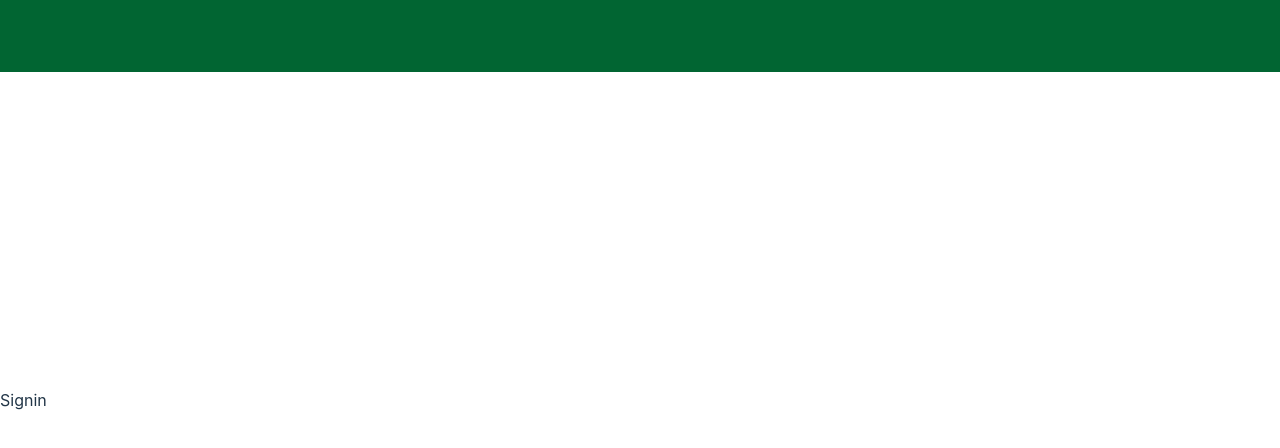
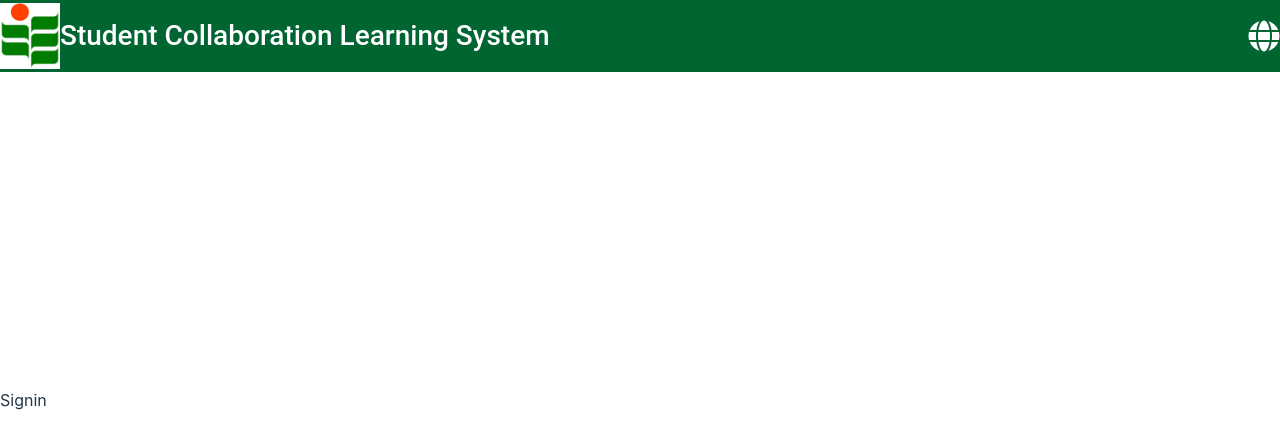
Before and after one commit to suni896/alic-frontend, a React (Vite) app: page / in a window 1280 px wide. Shown: the top 448 px of the page. Built offline with nearby package versions, Linux system fonts and the light colour scheme.

Commit message:
initial navbar design

```diff
--- a/package.json
+++ b/package.json
@@ -12,11 +12,13 @@
   "dependencies": {
     "@emotion/react": "^11.14.0",
     "@emotion/styled": "^11.14.0",
+    "@fontsource/roboto": "^5.1.1",
     "@mui/material": "^6.3.1",
     "@types/react-router-dom": "^5.3.3",
     "@types/styled-components": "^5.1.34",
     "react": "^18.3.1",
     "react-dom": "^18.3.1",
+    "react-icons": "^5.4.0",
     "react-router-dom": "^7.1.1",
     "styled-components": "^6.1.14"
   },
--- a/src/components/Navbar.tsx
+++ b/src/components/Navbar.tsx
@@ -1,5 +1,11 @@
-import React from "react";
+import { useState } from "react";
 import styled from "styled-components";
+import logo from "../assets/Logo.png";
+import { FaGlobe } from "react-icons/fa";
+
+interface LanguageDropdownProps {
+  show: boolean;
+}
 
 const Container = styled.div`
   position: fixed;
@@ -8,11 +14,90 @@ const Container = styled.div`
   width: 100%;
   height: 72px;
   background-color: #016532;
-  padding: 0 20px;
+  display: flex;
+  align-items: center;
+  justify-content: space-between;
+  z-index: 1000;
+`;
+
+const LogoContainer = styled.div`
+  display: flex;
+  align-items: center;
+`;
+
+const Logo = styled.img`
+  width: 60px;
+  height: 66px;
+  margin-right: ;
+`;
+
+const Title = styled.h1`
+  color: white;
+  font-size: 28px;
+  font-family: "Roboto", sans-serif;
+  font-weight: 500; /* Medium weight */
+  margin: 0;
+`;
+
+const RightContainer = styled.div`
+  display: flex;
+  align-items: center;
+`;
+
+const GlobeIcon = styled(FaGlobe)`
+  color: white;
+  font-size: 32px;
+  cursor: pointer;
+
+  &:hover {
+    color: #fc5600;
+  }
+`;
+
+const LanguageDropdown = styled.div<LanguageDropdownProps>`
+  position: absolute;
+  background-color: white;
+  border: 1px solid black;
+  overflow: hidden;
+  display: ${(props) => (props.show ? "block" : "none")};
+`;
+
+const DropdownOption = styled.div`
+  font-size: 16px;
+  color: black;
+  cursor: pointer;
+
+  &:hover {
+    background-color: #e0e0e0;
+  }
 `;
 
 const Navbar = () => {
-  return <Container></Container>;
+  const [dropdownOpen, setDropdownOpen] = useState(false);
+
+  const toggleDropdown = () => {
+    setDropdownOpen(!dropdownOpen);
+  };
+
+  const closeDropdown = () => {
+    setDropdownOpen(false);
+  };
+
+  return (
+    <Container>
+      <LogoContainer>
+        <Logo src={logo} alt="EduHK Logo" />
+        <Title>Student Collaboration Learning System</Title>
+      </LogoContainer>
+      <RightContainer>
+        <GlobeIcon onClick={toggleDropdown} />
+        <LanguageDropdown show={dropdownOpen}>
+          <DropdownOption onClick={closeDropdown}>简体中文</DropdownOption>
+          <DropdownOption onClick={closeDropdown}>English</DropdownOption>
+        </LanguageDropdown>
+      </RightContainer>
+    </Container>
+  );
 };
 
 export default Navbar;
```
Also changed, not shown: src/assets/Logo.png (added), 1 other file (tests, documents, lock files or other folders).
